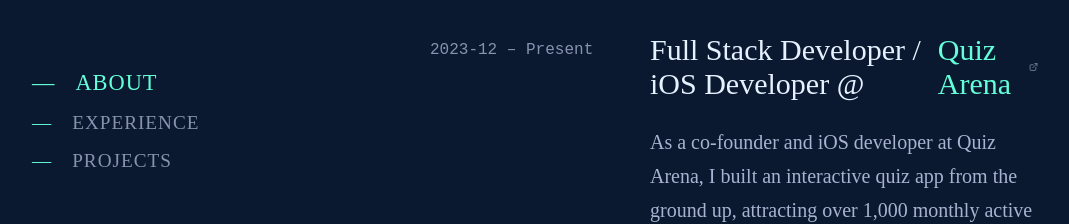
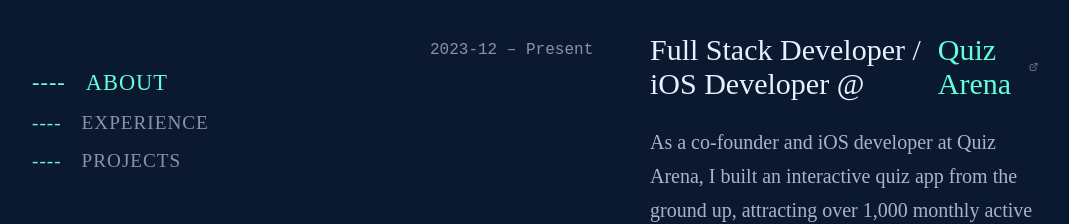
Before and after one commit to apatel924/ashish-portfolio, a React (Create React App) app: page / in a window 1280 px wide. Shown: the part 547-771 px from the top of the page, without its empty margins (100-1169 px from the left). Built offline with nearby package versions, Linux system fonts and the light colour scheme.

Commit message:
styling changes

```diff
--- a/src/components/LeftSidebar.js
+++ b/src/components/LeftSidebar.js
@@ -173,7 +173,7 @@ function Header() {
           onMouseEnter={handleHoverEnter}
           onMouseLeave={handleHoverLeave}
         >
-          <span style={{ color: "#64ffda", marginRight: "10px" }}>—</span>
+          <span style={{ color: "#64ffda", marginRight: "10px" }}>----</span>
           About
         </a>
         <a
@@ -182,7 +182,7 @@ function Header() {
           onMouseEnter={handleHoverEnter}
           onMouseLeave={handleHoverLeave}
         >
-          <span style={{ color: "#64ffda", marginRight: "10px" }}>—</span>
+          <span style={{ color: "#64ffda", marginRight: "10px" }}>----</span>
           Experience
         </a>
         <a
@@ -191,7 +191,7 @@ function Header() {
           onMouseEnter={handleHoverEnter}
           onMouseLeave={handleHoverLeave}
         >
-          <span style={{ color: "#64ffda", marginRight: "10px" }}>—</span>
+          <span style={{ color: "#64ffda", marginRight: "10px" }}>----</span>
           Projects
         </a>
       </nav>
```
